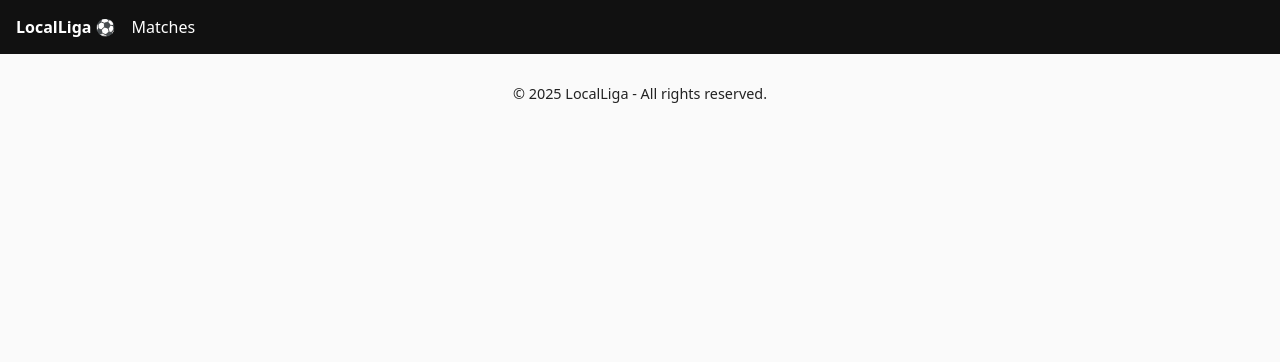
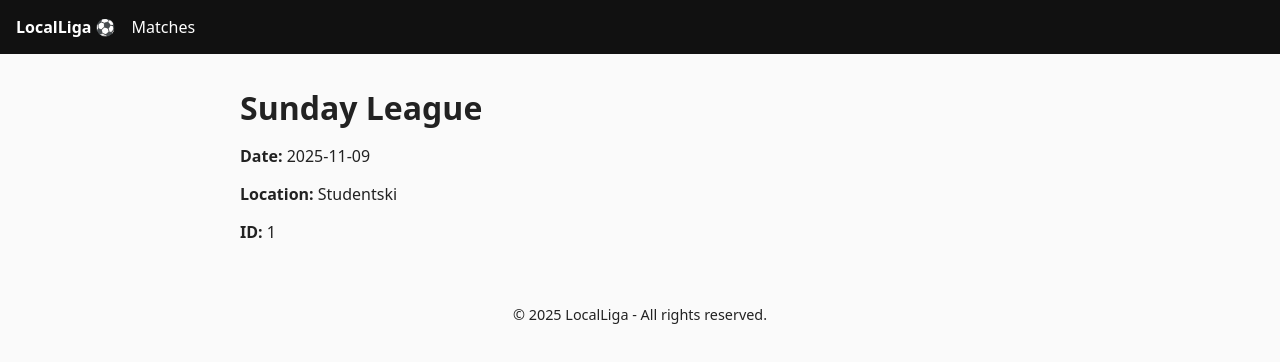
Before and after one commit to GeorgiApostolov/LocalLiga, a React (Vite) app: page /matches/1 in a window 1280 px wide. Shown: the top 362 px of the page. Built offline with nearby package versions, Linux system fonts and the light colour scheme.

Commit message:
add MatchDetails page with dynamic routing and useParams

```diff
--- a/src/App.jsx
+++ b/src/App.jsx
@@ -9,6 +9,7 @@ import MatchList from "./components/MatchList.jsx";
 // PAGES
 import Home from "./pages/Home.jsx";
 import Catalog from "./pages/Catalog.jsx";
+import MatchDetails from "./pages/MatchDetails.jsx";
 
 function App() {
   const matches = [
@@ -34,6 +35,10 @@ function App() {
       <Routes>
         <Route path="/" element={<Home />} />
         <Route path="/catalog" element={<Catalog matches={matches} />} />
+        <Route
+          path="/matches/:matchId"
+          element={<MatchDetails matches={matches} />}
+        />
       </Routes>
 
       <Footer />
--- a/src/components/MatchCard.jsx
+++ b/src/components/MatchCard.jsx
@@ -1,9 +1,18 @@
-function MatchCard({ title, date, location }) {
+import { Link } from "react-router-dom";
+
+function MatchCard({ id, title, date, location }) {
   return (
     <article className="card">
       <h3>{title}</h3>
       <p>Date: {date}</p>
       <p>Location: {location}</p>
+
+      <Link
+        to={`/matches/${id}`}
+        style={{ marginTop: "0.5rem", display: "inline-block" }}
+      >
+        View Details
+      </Link>
     </article>
   );
 }
--- a/src/components/MatchList.jsx
+++ b/src/components/MatchList.jsx
@@ -7,6 +7,7 @@ export default function MatchList({ matches }) {
         return (
           <MatchCard
             key={m.id}
+            id={m.id}
             title={m.title}
             date={m.date}
             location={m.location}
--- /dev/null
+++ b/src/pages/MatchDetails.jsx
@@ -0,0 +1,32 @@
+import { useParams } from "react-router-dom";
+
+function MatchDetails({ matches }) {
+  const { matchId } = useParams();
+
+  const match = matches.find((m) => m.id === Number(matchId));
+
+  if (!match) {
+    return (
+      <main>
+        <h2>Match not found.</h2>
+      </main>
+    );
+  }
+
+  return (
+    <main>
+      <h1>{match.title}</h1>
+      <p>
+        <strong>Date:</strong> {match.date}
+      </p>
+      <p>
+        <strong>Location:</strong> {match.location}
+      </p>
+      <p>
+        <strong>ID:</strong> {match.id}
+      </p>
+    </main>
+  );
+}
+
+export default MatchDetails;
```
